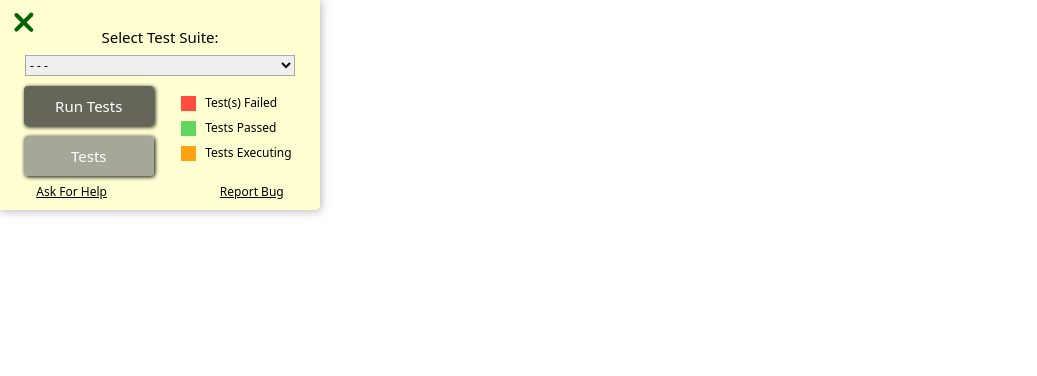
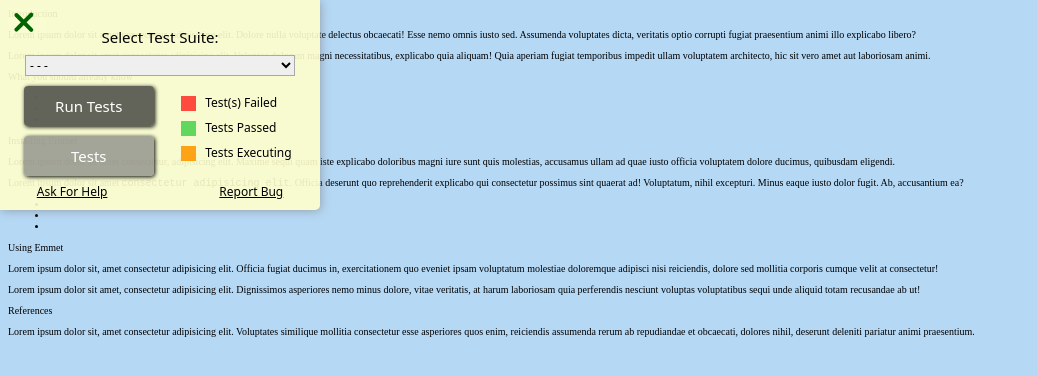
Before and after one commit to Kali-Hunchback/FCC-Technical-Documentation-Page, a plain HTML site: page index.html in a window 1280 px wide. Shown: the whole page, without its empty margins (0-1037 px from the left). Drawn offline with Linux system fonts and the light colour scheme.

Commit message:
Basic-Layout

```diff
--- a/index.html
+++ b/index.html
@@ -4,15 +4,77 @@
 		<meta charset="UTF-8" />
 		<meta name="viewport" content="width=device-width, initial-scale=1.0" />
 		<link rel="stylesheet" href="styles/styles.css" />
-		<title>C# Documentation</title>
+		<title>Emmet Documentation</title>
 	</head>
 	<body>
 		<main id="main-doc">
-			<section class="main-section"></section>
-			<section class="main-section"></section>
-			<section class="main-section"></section>
-            <section class="main-section"></section>
-            <section class="main-section"></section>
+			<section class="main-section" id="Introduction">
+				<header class="header">Introduction</header>
+				<p class="section-text">
+					Lorem ipsum dolor sit amet consectetur, adipisicing elit. Dolore nulla
+					voluptate delectus obcaecati! Esse nemo omnis iusto sed. Assumenda
+					voluptates dicta, veritatis optio corrupti fugiat praesentium animi
+					illo explicabo libero?
+				</p>
+				<p class="section-text">
+					Lorem ipsum dolor sit amet consectetur adipisicing elit. Voluptas
+					dolorum magni necessitatibus, explicabo quia aliquam! Quia aperiam
+					fugiat temporibus impedit ullam voluptatem architecto, hic sit vero
+					amet aut laboriosam animi.
+				</p>
+			</section>
+			<section class="main-section" id="What_you_should_already_know">
+				<header class="header">What you should already know</header>
+				<ul class="section-list">
+					<li></li>
+					<li></li>
+					<li></li>
+				</ul>
+			</section>
+			<section class="main-section" id="Installing_Emmet">
+				<header class="header">Installing Emmet</header>
+				<p class="section-text">
+					Lorem ipsum dolor sit amet consectetur, adipisicing elit. Maxime sequi
+					quam iste explicabo doloribus magni iure sunt quis molestias,
+					accusamus ullam ad quae iusto officia voluptatem dolore ducimus,
+					quibusdam eligendi.
+				</p>
+				<p class="section-text">
+					Lorem ipsum dolor sit amet <code>consectetur adipisicing elit</code>.
+					Officia deserunt quo reprehenderit explicabo qui consectetur possimus
+					sint quaerat ad! Voluptatum, nihil excepturi. Minus eaque iusto dolor
+					fugit. Ab, accusantium ea?
+				</p>
+				<ul class="section-list">
+					<li class=""></li>
+					<li></li>
+					<li></li>
+				</ul>
+			</section>
+			<section class="main-section" id="Using_Emmet">
+				<header class="header">Using Emmet</header>
+				<p class="section-text">
+					Lorem ipsum dolor sit, amet consectetur adipisicing elit. Officia
+					fugiat ducimus in, exercitationem quo eveniet ipsam voluptatum
+					molestiae doloremque adipisci nisi reiciendis, dolore sed mollitia
+					corporis cumque velit at consectetur!
+				</p>
+				<p class="section-text">
+					Lorem ipsum dolor sit amet, consectetur adipisicing elit. Dignissimos
+					asperiores nemo minus dolore, vitae veritatis, at harum laboriosam
+					quia perferendis nesciunt voluptas voluptatibus sequi unde aliquid
+					totam recusandae ab ut!
+				</p>
+			</section>
+			<section class="main-section" id="References">
+				<header class="header">References</header>
+				<p class="section-text">
+					Lorem ipsum dolor sit, amet consectetur adipisicing elit. Voluptates
+					similique mollitia consectetur esse asperiores quos enim, reiciendis
+					assumenda rerum ab repudiandae et obcaecati, dolores nihil, deserunt
+					deleniti pariatur animi praesentium.
+				</p>
+			</section>
 		</main>
 		<footer id="footer"><script src="scripts/FCC-Tests.js"></script></footer>
 	</body>
--- a/styles/styles.css
+++ b/styles/styles.css
@@ -0,0 +1,16 @@
+:root {
+	font-size: 10px;
+	box-sizing: border-box;
+	margin: 0;
+	padding: 0;
+	/*Winter Pine Forest palette found at https://www.color-hex.com/color-palette/96707*/
+	--dark-blue: #2a314a;
+	--dark-medium-blue: #415777;
+	--medium-blue: #617da1;
+	--light-medium-blue: #8aaacd;
+	--light-blue: #b5d8f5;
+}
+
+html {
+	background-color: var(--light-blue);
+}
```
